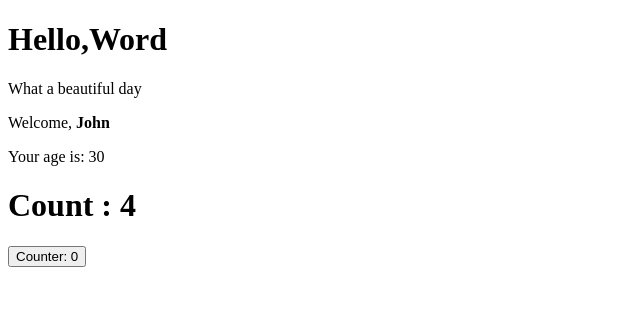
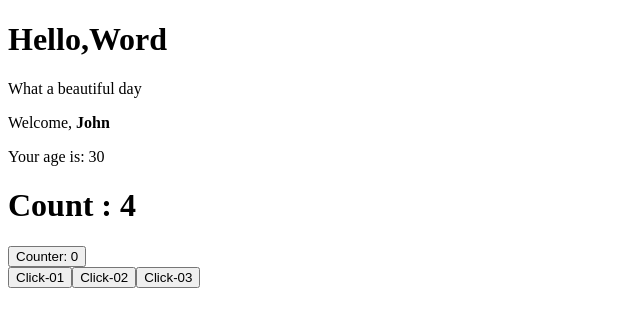
Before and after one commit to Ignazioconti/React_V2, a React (Create React App) app in the folder my-app/: page / in a window 1280 px wide. Shown: the top 326 px of the page, without its empty margins (0-640 px from the left). Built offline with nearby package versions, Linux system fonts and the light colour scheme.

Commit message:
Svolgimento

```diff
--- a/my-app/src/App.js
+++ b/my-app/src/App.js
@@ -1,5 +1,6 @@
 import React from "react";
 import { ClickCounter } from "./ClickCounter";
+import { ClickTracker } from "./ClickTracker";
 import { Counter } from "./Counter";
 import { HelloWord } from "./HelloWord";
 import { Welcome } from "./Welcome";
@@ -15,6 +16,7 @@ export class App extends React.Component {
           incrementInterval={2000}
         />
         <ClickCounter />
+        <ClickTracker />
       </div>
     );
   }
--- /dev/null
+++ b/my-app/src/ClickTracker.js
@@ -0,0 +1,28 @@
+import React from "react";
+
+export class ClickTracker extends React.Component {
+  state = {
+    buttons: null,
+  };
+  handlerClickButton = (event) => {
+    this.setState({
+      buttons: event.target.name,
+    });
+  };
+  render() {
+    return (
+      <div>
+        <button onClick={this.handlerClickButton} name="btn-01">
+          Click-01
+        </button>
+        <button onClick={this.handlerClickButton} name="btn-02">
+          Click-02
+        </button>
+        <button onClick={this.handlerClickButton} name="btn-03">
+          Click-03
+        </button>
+        <h1>{this.state.buttons}</h1>
+      </div>
+    );
+  }
+}
```
